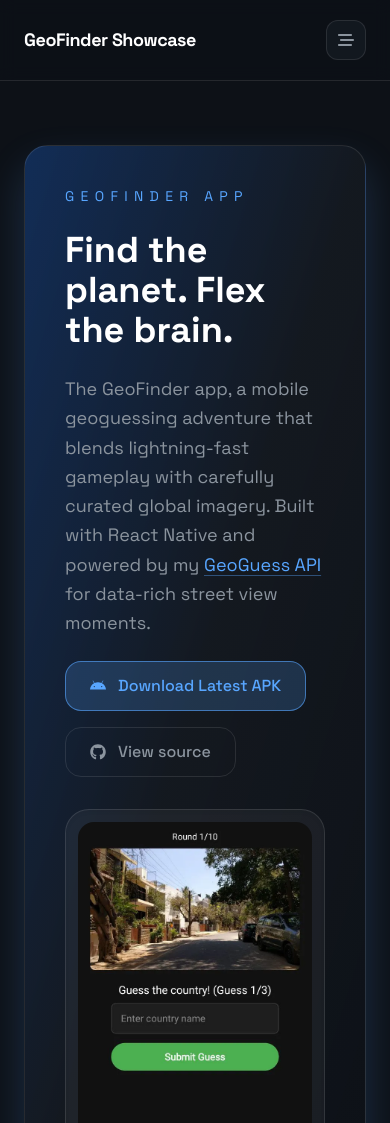
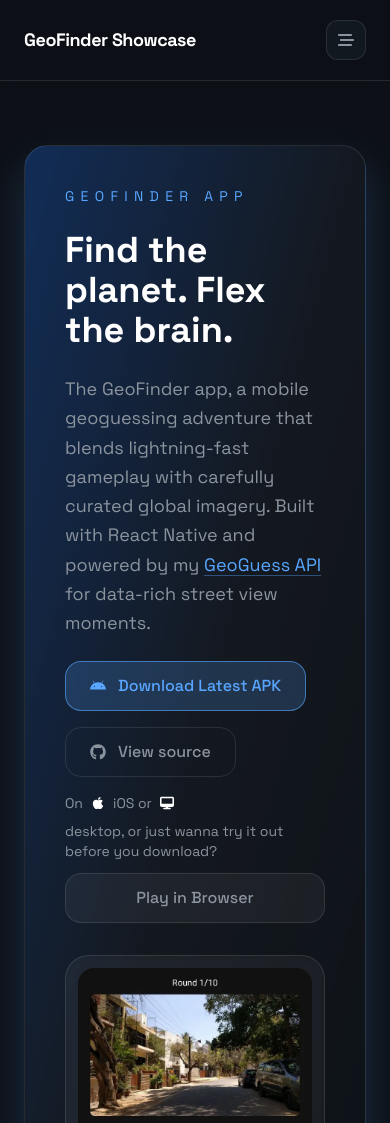
Before and after one commit to OOF2510/geoguess-web, a React (Vite) app: page / in a window 390 px wide. Shown: the top 1123 px of the page. Built offline with nearby package versions, Linux system fonts and the light colour scheme.

Commit message:
improvents for mobile + new play in browser button

```diff
--- a/src/pages/GeoGuess.jsx
+++ b/src/pages/GeoGuess.jsx
@@ -2,7 +2,9 @@
 import { AnimatePresence, motion } from "framer-motion";
 import {
   FaAndroid,
+  FaApple,
   FaArrowUpRightFromSquare,
+  FaDesktop,
   FaGithub,
   FaMap,
 } from "react-icons/fa6";
@@ -138,6 +140,7 @@
               </a>{" "}
               for data-rich street view moments.
             </p>
+            <div className="flex flex-col gap-4">
               <div className="flex flex-wrap gap-4">
                 <button
                   onClick={handleDownloadAPK}
@@ -156,6 +159,20 @@
                   <FaGithub />
                   View source
                 </a>
+              </div>
+              <div className="flex flex-col gap-3">
+                <p className="text-sm text-textSecondary flex items-center gap-2 flex-wrap">
+                  On <FaApple className="inline text-white" /> iOS or{" "}
+                  <FaDesktop className="inline text-white" /> desktop, or just
+                  wanna try it out before you download?
+                </p>
+                <a
+                  href="/play"
+                  className="flex items-center justify-center gap-3 rounded-2xl border border-white/10 bg-white/5 px-6 py-3 font-medium text-textSecondary transition hover:border-accent/50 hover:bg-white/10 hover:text-accent"
+                >
+                  Play in Browser
+                </a>
+              </div>
             </div>
           </div>
           <motion.div
```
Lines whose indentation alone changed are shown as unchanged.
